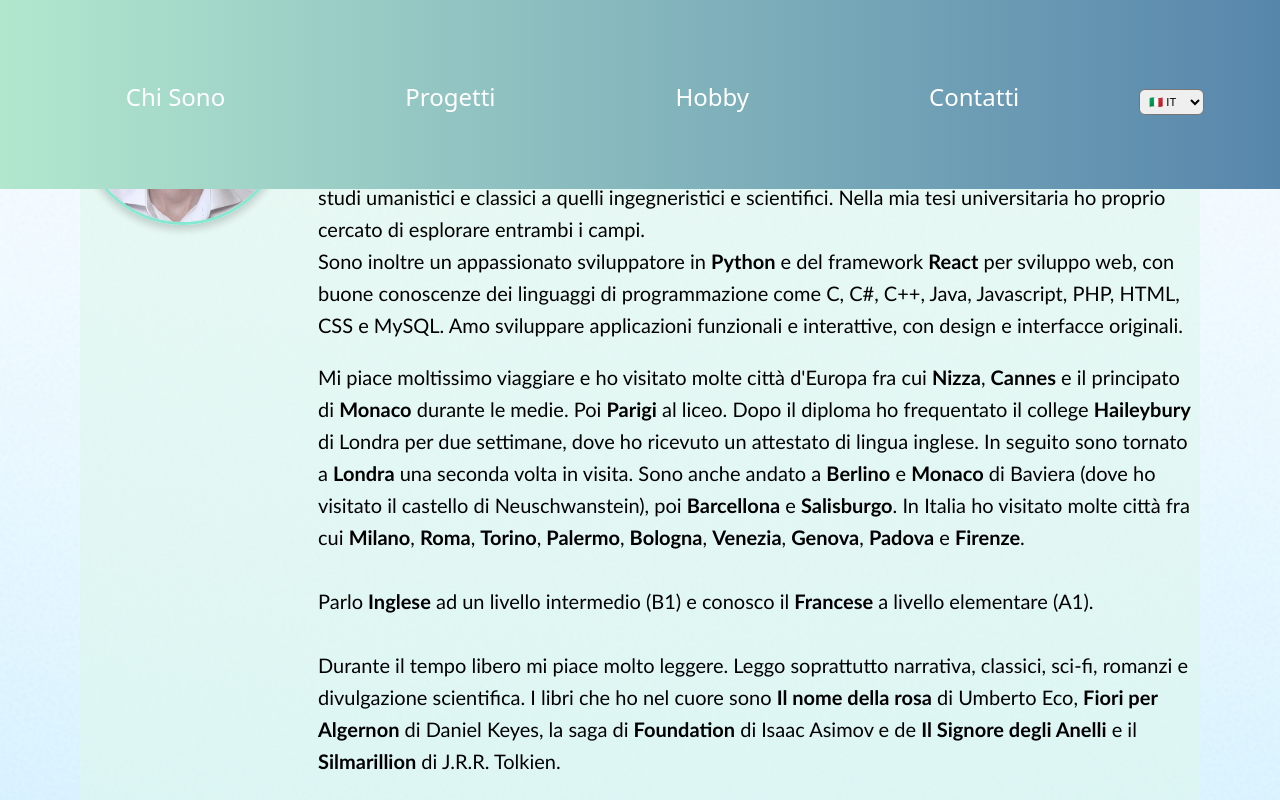
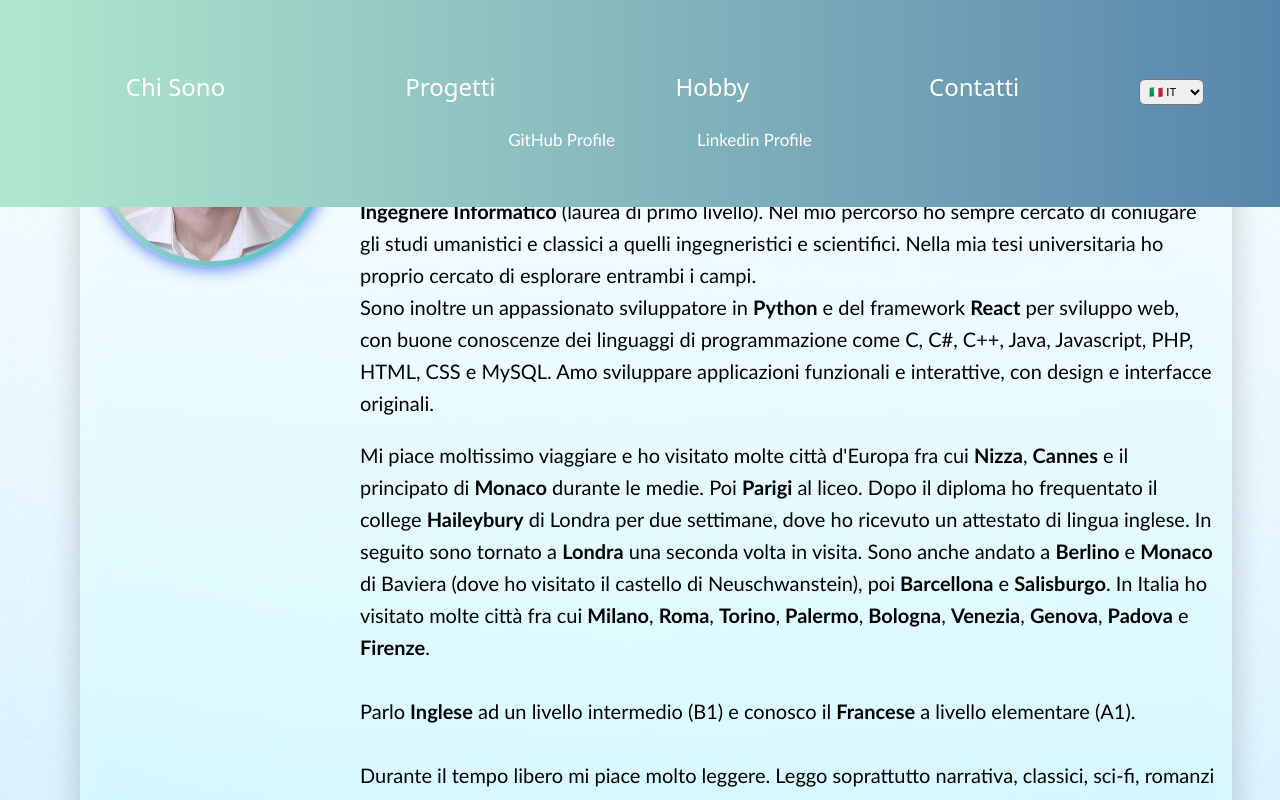
Before and after one commit to simone2204/MyPersonalWebsite, a React (Create React App) app: page / in a window 1280 px wide. Both pictures are taken after a click on the link "Chi Sono". Shown: the top 800 px of the page. Built offline with nearby package versions, Linux system fonts and the light colour scheme.

Commit message:
Updated App.js e App.css

```diff
--- a/src/App.css
+++ b/src/App.css
@@ -11,10 +11,47 @@
   font-size: x-large;
   background: linear-gradient(to right, rgb(178, 231, 206), rgb(87, 134, 172));
   color: white;
-  padding: 50px;
+  padding: 40px;
   margin-top: 0;
   position: relative;
   top: 0;
+}
+
+.Profiles-List {
+    font-family:'Trebuchet MS', 'Lucida Sans Unicode', 'Lucida Grande', 'Lucida Sans', Arial, sans-serif;
+    font-size: 17px;
+    list-style: none;
+    cursor: pointer;
+    display: flex;
+    gap: 5rem;
+    justify-content: center;
+    flex-wrap: wrap;
+    margin-top: 20px;
+}
+
+.Profiles-List a {
+    color: white;
+    text-decoration: none;
+    padding: 1px;
+    position: relative;
+    transition: color 0.3s ease;
+}
+
+.Profiles-List a::after {
+  content: "";
+  position: absolute;
+  width: 72%;
+  height: 2px;
+  background-color: #fff;
+  bottom: -0.09pc;
+  left: 0.15pc;
+  transform: scaleX(0);
+  transform-origin: left;
+  transition: transform 0.5s ease;
+}
+
+.Profiles-List a:hover::after {
+  transform: scaleX(1.35);
 }
 
 .nav-list {
@@ -120,10 +157,9 @@
 
 /* Background animato per la card container solo per Welcome */
 .card-container.welcome-bg {
-  background: linear-gradient(-90deg, #dfedef, #81c2ee);
+  background: linear-gradient(-90deg, #9a66d1, #4c7ed4, #78d6b2, #e9e2e5);
   background-size: 400% 400%;
-  animation: gradientShift 10s ease infinite;
-  border-radius: 0;
+  animation: gradientShift 12s ease infinite;
 }
 
 /* Animazione gradiente background */
@@ -161,20 +197,40 @@
   display: flex;
   gap: 2rem;
   flex-wrap: wrap;
-  margin-top: -250px;
-  background-color: rgba(222, 247, 234, 0.543);
+  margin-top: -160px;
+  background: rgba(255, 255, 255, 0.2);
+  backdrop-filter: blur(10px) saturate(180%);
+  -webkit-backdrop-filter: blur(10px) saturate(180%);
   border-radius: 2rem;
+  padding: 1rem;
+  box-shadow: 0 8px 32px rgba(0, 0, 0, 0.2);
   width: 100%;
 }
 
 .profile-pic {
-  width: 200px;
-  height: 200px;
-  object-fit:cover;
+  width: 220px;
+  height: 220px;
+  object-fit: cover;
   border-radius: 50%;
-  border: 3px solid #85e8d1;
-  box-shadow: 0 4px 10px rgba(0, 0, 0, 0.2);
-  align-self: flex-start;
+  border: 1px solid transparent;
+  background: linear-gradient(135deg, #d6e0e0, #4ebec2) border-box;
+  box-shadow: 0 0 25px rgba(0, 0, 0, 0.2);
+  padding: 5px;
+  animation: glow 6s linear infinite;
+}
+
+@keyframes glow {
+  0% {
+    box-shadow: 0 0 10px #6a11cb;
+  }
+
+  50% {
+    box-shadow: 0 0 20px #2575fc;
+  }
+
+  100% {
+    box-shadow: 0 0 10px #6a11cb;
+  }
 }
 
 .about-text {
@@ -184,8 +240,12 @@
 }
 
 .about-text h1 {
-  color: rgb(53, 50, 91);
-  margin: 0 0 0.5rem 0;
+  font-size: 2.5rem;
+  font-weight: bold;
+  background: linear-gradient(90deg, #3bd0e4, #e6eaf0);
+  -webkit-background-clip: text;
+  -webkit-text-fill-color: transparent;
+  margin-bottom: 1rem;
 }
 
 .about-text p {
@@ -239,22 +299,22 @@
   background-image: url('../public/sfondo_projects.png');
   text-align: center;
   padding: 10rem;
-  margin-top: -100px;
+  margin-top: -90px;
   border-radius: 20px;
   height: 40vh;
 }
 
 .projects-title {
+  margin-top: -9rem;
   font-size: 2.2rem;
   color: #ffffff;
   margin-bottom: 2rem;
 }
 
 .projects-grid {
-  display: flex;
-  flex-wrap: wrap;
-  gap: 2rem;
-  justify-content: center;
+  display: grid;
+  grid-template-columns: repeat(2, 1fr);
+  gap: 1.5rem;
 }
 
 .project-card {
@@ -268,7 +328,7 @@
 }
 
 .project-card h3 {
-  margin-bottom: 0.5rem;
+  margin-bottom: 1rem;
   color: #2d5f73;
 }
 
--- a/src/App.js
+++ b/src/App.js
@@ -36,6 +36,10 @@
             <option value="en">🇬🇧 EN</option>
           </select>
         </li>
+      </ul>
+      <ul className='Profiles-List'>
+        <li><a href="https://github.com/simone2204">GitHub Profile</a></li>
+        <li><a href="https://www.linkedin.com/in/simone-arena-502b48a0/">Linkedin Profile</a></li>
       </ul>
     </nav>
   );
@@ -135,17 +139,21 @@
         className="profile-pic"
         initial={{ opacity: 0, x: -50 }}
         animate={{ opacity: 1, x: 0 }}
-        transition={{ duration: 2.5, ease: "easeOut" }}
+        transition={{ duration: 1, ease: "easeOut" }}
       />
 
-      <div className="about-text-container">
-        <div className="about-text">
-  <h1>{translations[language].aboutMeTitle}</h1>
-  <p dangerouslySetInnerHTML={{ __html: translations[language].aboutMeText }} />
-</div>
+      <motion.div
+  className="about-text-container"
+  initial={{ opacity: 0, x: 50 }}
+  animate={{ opacity: 1, x: 0 }}
+  transition={{ duration: 1, ease: "easeOut", delay: 0.5 }}
+>
+  <div className="about-text">
+    <h1>{translations[language].aboutMeTitle}</h1>
+    <p dangerouslySetInnerHTML={{ __html: translations[language].aboutMeText }} />
+  </div>
+</motion.div>
 
-
-      </div>
     </div>
   );
   break;
@@ -185,6 +193,17 @@
               <p>{translations[language].project2.shortDesc}</p>
               <p>{translations[language].project2.clickDetails}</p>
             </motion.div>
+
+            <motion.div
+              className="project-card"
+              whileHover={{ scale: 1.05 }}
+              onClick={() => setProjectView('project3')}
+            >
+              <h3>{translations[language].project3.shortTitle}</h3>
+              <p>{translations[language].project3.shortDesc}</p>
+              <p>{translations[language].project3.clickDetails}</p>
+            </motion.div>
+
           </div>
         </motion.div>
       ) : (
@@ -237,6 +256,27 @@
               </div>
             </>
           )}
+
+                 {projectView === 'project3' && (
+          <>
+            <h2>{translations[language].project3.fullTitle}</h2>
+            <p dangerouslySetInnerHTML={{ __html: translations[language].project3.fullDesc }} />
+            <div className="project-link-box">
+              <h3>{translations[language].project3.githubTitle}</h3>
+              <a
+                href="https://github.com/simone2204/FilesManagement_App-with-LLAMA-AI"
+                target="_blank"
+                rel="noopener noreferrer"
+                className="github-link"
+              >
+                → GitHub
+              </a>
+              <p>{translations[language].project3.githubText}</p>
+            </div>
+          </>
+        )}
+
+
         </motion.div>
       )}
     </AnimatePresence>
--- a/src/translations.js
+++ b/src/translations.js
@@ -27,7 +27,7 @@
     backToProjects: "← Torna ai progetti",
     project1: {
       shortTitle: "Progetto IA Educativa",
-      shortDesc: "Implementazione di LLAMA e Chat-GPT",
+      shortDesc: "Implementazione di un Agente Langchain, tramite Python e framework Langchain, per supportare lo studio e l'apprendimento",
       clickDetails: "Clicca per vedere i dettagli",
       fullTitle: "Progetto Tesi Uni: Un Agente Langchain per supportare lo studio e l'apprendimento",
       fullDesc: `
@@ -40,6 +40,7 @@
       githubTitle: "Codice sorgente su GitHub",
       githubText: "Troverai due implementazioni: una usa LLAMA e l'altra Chat GPT 3.5 Turbo di OpenAI."
     },
+
     project2: {
       shortTitle: "Progetto IA OFFLINE",
       shortDesc: "Un piccolo cervello elettronico che non ha bisogno di connessione internet",
@@ -54,6 +55,21 @@
       githubTitle: "Codice su GitHub",
       githubText: "Qui trovi il codice del chatbot offline e le istruzioni per eseguire il modello IA in locale:"
     },
+
+    project3: {
+      shortTitle: "App Gestione Clienti con IA",
+      shortDesc: "Un app desktop realizzata con Python per la gestione dei clienti e dei file integrata con l'IA LLAMA",
+      clickDetails: "Clicca per vedere i dettagli",
+      fullTitle: "App Gestione Clienti e File integrata con LLAMA IA",
+      fullDesc: `Questo progetto nasce dal problema di dover gestire numerosi clienti e i relativi file e documenti. L'app è stata realizzata con <strong>Python</strong> e
+                 permette di registrare i clienti nell'app tramite nome, cognome e codice fiscale (con relativo controllo di codice fiscale corretto)
+                 e offre all'utente la possibilità di gestirne i file di vari formati, PDF, JPEG, PNG eccetera. L'integrazione con l'IA LLAMA permette inoltre di
+                 recuperare le informazioni principali dai file dei clienti.
+      `,
+      githubTitle: "Codice sorgente su GitHub",
+      githubText: "Puoi trovare il codice completo su GitHub."
+    },
+
     hobbiesTitle: "Questi sono i miei hobby",
     hobbies: {
       travelTitle: "✈️ Viaggiare",
@@ -100,7 +116,7 @@
     backToProjects: "← Back to projects",
     project1: {
       shortTitle: "Educational AI Project",
-      shortDesc: "Implementation of LLAMA and Chat-GPT",
+      shortDesc: "Implementation of a Langchain Agent, using Python and the Langchain framework, to support study and learning",
       clickDetails: "Click to view details",
       fullTitle: "University Thesis Project: A Langchain Agent to support study and learning",
       fullDesc: `
@@ -113,6 +129,7 @@
       githubTitle: "Source code on GitHub",
       githubText: "You will find two implementations: one with LLAMA and the other with Chat GPT 3.5 Turbo by OpenAI."
     },
+
     project2: {
       shortTitle: "OFFLINE AI Project",
       shortDesc: "A small electronic brain with no internet required",
@@ -128,6 +145,19 @@
       githubTitle: "Code on GitHub",
       githubText: "Here you can find the offline chatbot code and instructions to run the AI model locally:"
     },
+    project3: {
+      shortTitle: "Customer Management App with AI",
+      shortDesc: "A desktop application developed with Python for customer and file management, integrated with LLAMA AI.",
+      clickDetails: "Click to see details",
+      fullTitle: "Customer and File Management App integrated with LLAMA IA",
+      fullDesc: `This project arose from the problem of having to manage numerous customers and their files and documents. The app was developed using <strong>Python</strong> and
+                 allows customers to be registered in the app by name, surname and tax code (with verification of the correct tax code)
+                 and offers users the possibility to manage files in various formats, such as PDF, JPEG, PNG, etc. Integration with LLAMA AI also allows
+                 key information to be retrieved from customer files.`,
+      githubTitle: "Source code on GitHub",
+      githubText: "You can find the full code on GitHub."
+    },
+
     hobbiesTitle: "These are my hobbies",
     hobbies: {
       travelTitle: "✈️ Traveling",
```
